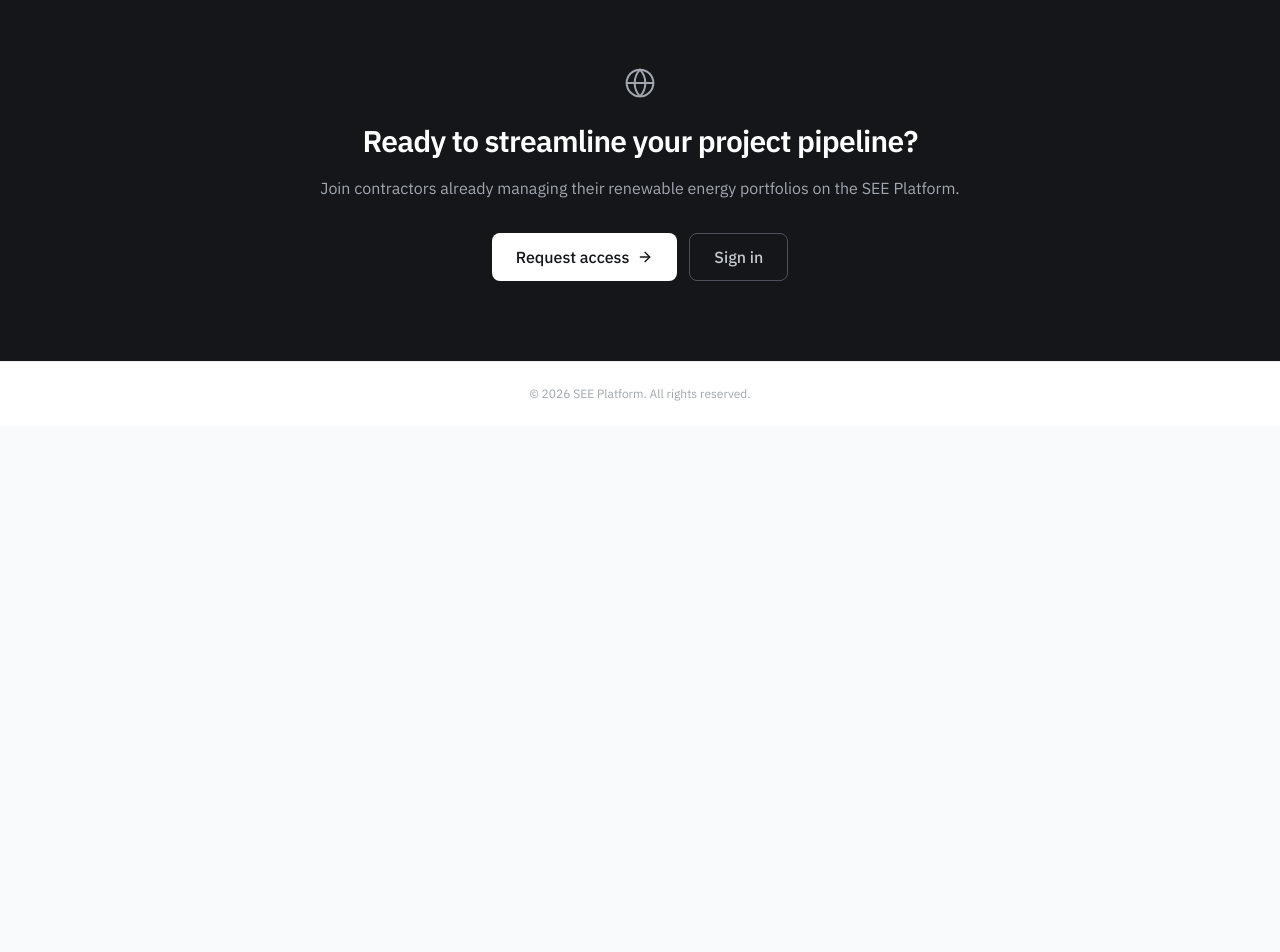
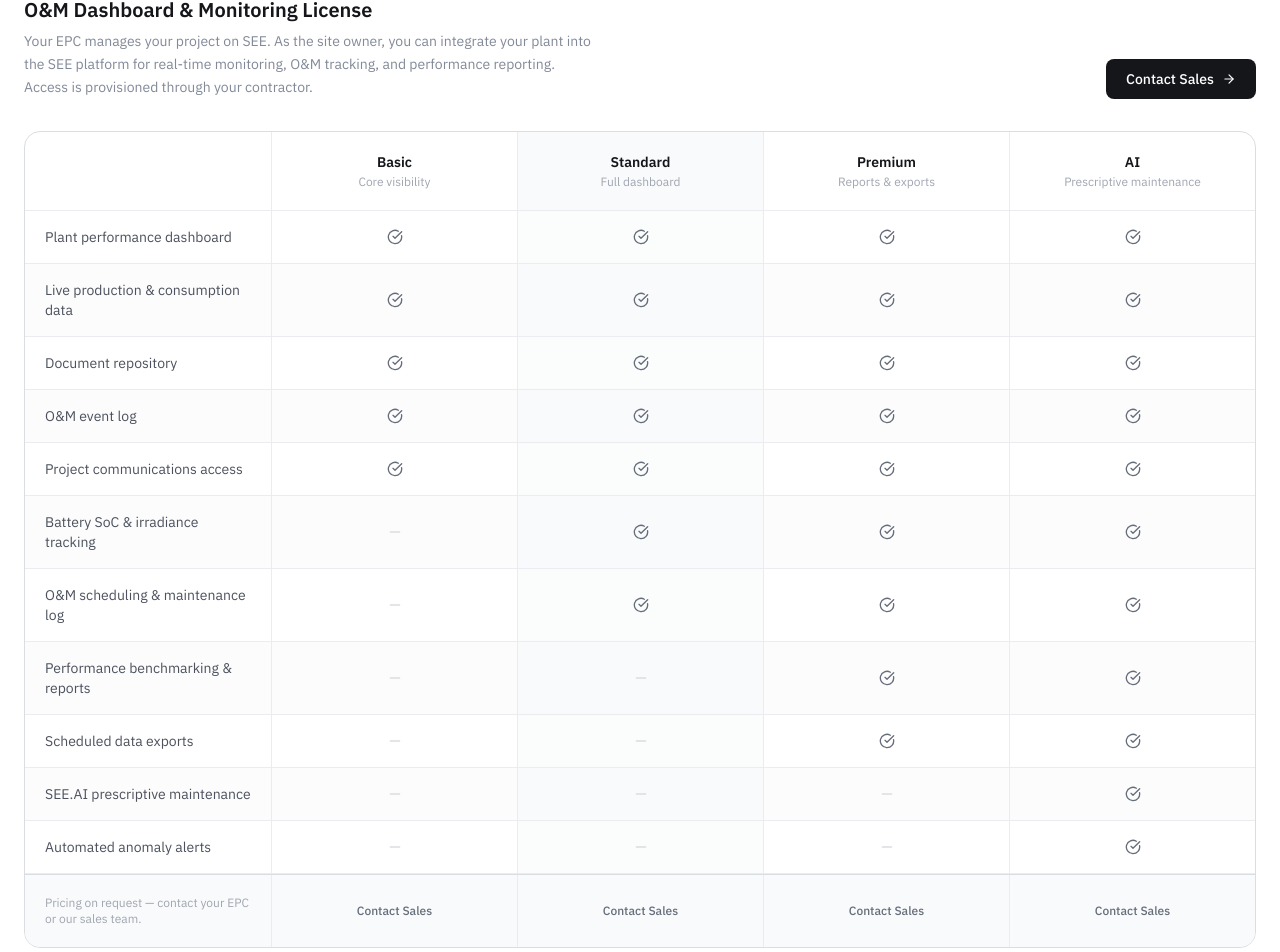
Before and after one commit to ricardo-phoenixenergy/see-platform-prototype, a Next.js app: page / in a window 1280 px wide. Shown: the part 3291-4243 px from the top of the page. Before the commit the page ends 3717 px from the top, so only its background shows below. Built offline with nearby package versions, Linux system fonts and the light colour scheme.

Commit message:
feat: landing page — O&M license tier comparison table for end clients (Contact Sales)

```diff
--- a/app/(marketing)/page.tsx
+++ b/app/(marketing)/page.tsx
@@ -2,7 +2,7 @@ import Link from 'next/link'
 import { Wordmark } from '@/components/brand/wordmark'
 import {
   Layers, CheckCircle, ShieldCheck, Wrench, Activity, MessageSquare,
-  ShoppingBag, Building2, Users, ArrowRight, Globe,
+  ShoppingBag, Building2, Users, ArrowRight, Globe, Minus,
 } from 'lucide-react'
 
 // ── Plan feature lists ────────────────────────────────────────────────────────
@@ -336,6 +336,97 @@ export default function LandingPage() {
             />
           </div>
         </div>
+
+        {/* Divider */}
+        <div className="border-t border-ink-100 my-10" />
+
+        {/* End client / O&M license */}
+        <div>
+          <div className="flex flex-col sm:flex-row sm:items-end sm:justify-between gap-4 mb-8">
+            <div>
+              <p className="text-xs font-semibold uppercase tracking-widest text-ink-400 mb-2">
+                For building owners &amp; facility managers
+              </p>
+              <h3 className="text-xl font-semibold text-ink-900">O&amp;M Dashboard &amp; Monitoring License</h3>
+              <p className="text-sm text-ink-500 mt-1.5 max-w-xl leading-relaxed">
+                Your EPC manages your project on SEE. As the site owner, you can integrate your
+                plant into the SEE platform for real-time monitoring, O&amp;M tracking, and
+                performance reporting. Access is provisioned through your contractor.
+              </p>
+            </div>
+            <Link
+              href="/login"
+              className="inline-flex h-10 items-center gap-2 rounded-md bg-ink-900 px-5 text-sm font-medium text-white hover:bg-ink-800 transition-colors flex-shrink-0"
+            >
+              Contact Sales
+              <ArrowRight className="h-3.5 w-3.5" strokeWidth={2} />
+            </Link>
+          </div>
+
+          <div className="rounded-xl border border-ink-200 overflow-hidden">
+            {/* Tier header row */}
+            <div className="grid grid-cols-5 border-b border-ink-100">
+              <div className="p-5" />
+              {[
+                { name: 'Basic', sub: 'Core visibility' },
+                { name: 'Standard', sub: 'Full dashboard' },
+                { name: 'Premium', sub: 'Reports & exports' },
+                { name: 'AI', sub: 'Prescriptive maintenance' },
+              ].map((tier, i) => (
+                <div key={tier.name} className={`p-5 text-center border-l border-ink-100 ${i === 1 ? 'bg-ink-25' : ''}`}>
+                  <p className="text-sm font-semibold text-ink-900">{tier.name}</p>
+                  <p className="text-xs text-ink-400 mt-0.5">{tier.sub}</p>
+                </div>
+              ))}
+            </div>
+
+            {/* Feature rows */}
+            {[
+              { label: 'Plant performance dashboard',        basic: true,  standard: true,  premium: true,  ai: true  },
+              { label: 'Live production & consumption data', basic: true,  standard: true,  premium: true,  ai: true  },
+              { label: 'Document repository',               basic: true,  standard: true,  premium: true,  ai: true  },
+              { label: 'O&M event log',                     basic: true,  standard: true,  premium: true,  ai: true  },
+              { label: 'Project communications access',     basic: true,  standard: true,  premium: true,  ai: true  },
+              { label: 'Battery SoC & irradiance tracking', basic: false, standard: true,  premium: true,  ai: true  },
+              { label: 'O&M scheduling & maintenance log',  basic: false, standard: true,  premium: true,  ai: true  },
+              { label: 'Performance benchmarking & reports',basic: false, standard: false, premium: true,  ai: true  },
+              { label: 'Scheduled data exports',            basic: false, standard: false, premium: true,  ai: true  },
+              { label: 'SEE.AI prescriptive maintenance',   basic: false, standard: false, premium: false, ai: true  },
+              { label: 'Automated anomaly alerts',          basic: false, standard: false, premium: false, ai: true  },
+            ].map((row, ri) => (
+              <div key={row.label} className={`grid grid-cols-5 border-b border-ink-100 last:border-b-0 ${ri % 2 === 1 ? 'bg-ink-25/50' : ''}`}>
+                <div className="p-4 px-5">
+                  <p className="text-sm text-ink-700">{row.label}</p>
+                </div>
+                {(['basic', 'standard', 'premium', 'ai'] as const).map((tier, i) => (
+                  <div key={tier} className={`p-4 flex items-center justify-center border-l border-ink-100 ${i === 1 ? 'bg-ink-25/60' : ''}`}>
+                    {row[tier]
+                      ? <CheckCircle className="h-4 w-4 text-ink-600" strokeWidth={2} />
+                      : <Minus className="h-4 w-4 text-ink-200" strokeWidth={2} />
+                    }
+                  </div>
+                ))}
+              </div>
+            ))}
+
+            {/* CTA row */}
+            <div className="grid grid-cols-5 bg-ink-25 border-t border-ink-200">
+              <div className="p-5">
+                <p className="text-xs text-ink-400">Pricing on request — contact your EPC or our sales team.</p>
+              </div>
+              {[0, 1, 2, 3].map(i => (
+                <div key={i} className={`p-4 flex items-center justify-center border-l border-ink-100 ${i === 1 ? 'bg-ink-25' : ''}`}>
+                  <Link
+                    href="/login"
+                    className="text-xs font-medium text-ink-600 hover:text-ink-900 transition-colors"
+                  >
+                    Contact Sales
+                  </Link>
+                </div>
+              ))}
+            </div>
+          </div>
+        </div>
       </section>
 
       {/* ── Final CTA ── */}
```
